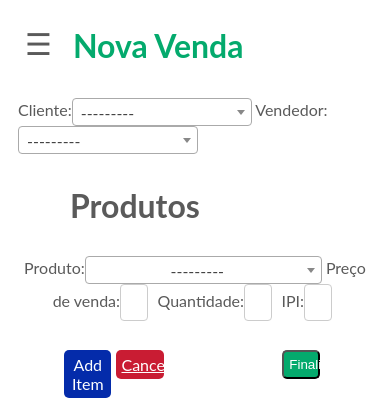
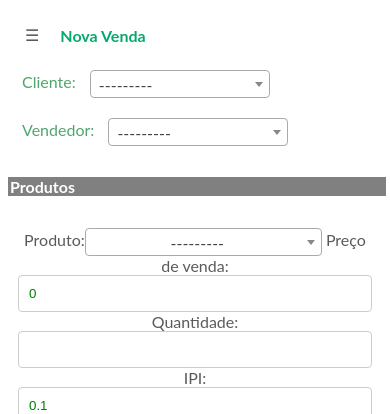
Before and after one commit to raafwill/swayapp, a Django app: page /swayapp/sale_add/ in a window 390 px wide. Shown: the part 63-477 px from the top of the page. Run offline with Django 3.2, Linux system fonts and the light colour scheme; data comes from the database, SQL or seed files in the repository; both versions use the stored data as it was after the commit; some libraries are stand-ins or nearby versions; grey boxes are pictures that could not be loaded.

Commit message:
Layout responsivo

```diff
--- a/system/swayapp/static/css/style.css
+++ b/system/swayapp/static/css/style.css
@@ -30,6 +30,7 @@ html {
 	margin-top: 63;
 	padding: 50;
 	margin-right: 20;
+	font-size:30px;
 }
 
 li {
@@ -92,6 +93,12 @@ color: white;
     width: 100%;
     background-color: black;
     float: right;
+}
+
+.sidenav p {
+    margin-bottom: 2;
+    text-align: center;
+    color: #04AA6D;
 }
 
 
@@ -217,10 +224,11 @@ color: white;
 .add-item-btn{
     width: 10%;
     float: left;
+    font-size: 100%;
     margin-left: 15%;
     padding: 5px 5px 5px 5px;
     border-radius: 5px;
-    background-color: #042baa;
+    background-color: #04AA6D;
     color: white;
     cursor: pointer;}
 
@@ -269,7 +277,7 @@ color: white;
 }
 
 input{
-  width: 8%;
+  width: 10%;
   padding: 10px;
   margin-right: 5;
   border: 1px solid #ccc;
@@ -302,394 +310,114 @@ input{
   flex: 100%;
 }
 
- @media (min-width: 1200px) {
-    .col-lg-1,
-    .col-lg-10,
-    .col-lg-11,
-    .col-lg-12,
-    .col-lg-2,
-    .col-lg-3,
-    .col-lg-4,
-    .col-lg-5,
-    .col-lg-6,
-    .col-lg-7,
-    .col-lg-8,
-    .col-lg-9 {
-      float: left;
+@media screen and (max-width: 450px) {
+
+
+  .sidenav .link_name {
+    padding: 8px 8px 8px 32px;
+    background-color: black;
+    text-decoration: none;
+    display: none;
+    font-size: 0px;
+    z-index: 1;
+    color: #818181;
+    display: block;
+    transition: 0.3s;
+    border-bottom: 2px solid #111;
 }
-    .col-lg-12 {
-      width: 100%;
+
+.sidenav a {
+padding: 5px 5px 5px 16px;
+
   }
-    .col-lg-11 {
-      width: 91.66666667%;
+
+  .willianclass {
+  font-size: 16px;
 	}
-    .col-lg-10 {
-      width: 83.33333333%;
-    }
-    .col-lg-9 {
-      width: 75%;
-    }
-    .col-lg-8 {
-      width: 66.66666667%;
-    }
-    .col-lg-7 {
-      width: 58.33333333%;
-    }
-    .col-lg-6 {
-      width: 50%;
-    }
-    .col-lg-5 {
-      width: 41.66666667%;
-    }
-    .col-lg-4 {
-      width: 33.33333333%;
-    }
-    .col-lg-3 {
-      width: 25%;
-    }
-    .col-lg-2 {
-      width: 16.66666667%;
-    }
-    .col-lg-1 {
-      width: 8.33333333%;
-    }
-    .col-lg-pull-12 {
-      right: 100%;
-    }
-    .col-lg-pull-11 {
-      right: 91.66666667%;
-    }
-    .col-lg-pull-10 {
-      right: 83.33333333%;
-    }
-    .col-lg-pull-9 {
-      right: 75%;
-    }
-    .col-lg-pull-8 {
-      right: 66.66666667%;
-    }
-    .col-lg-pull-7 {
-      right: 58.33333333%;
-    }
-    .col-lg-pull-6 {
-      right: 50%;
-    }
-    .col-lg-pull-5 {
-      right: 41.66666667%;
-    }
-    .col-lg-pull-4 {
-      right: 33.33333333%;
-    }
-    .col-lg-pull-3 {
-      right: 25%;
-    }
-    .col-lg-pull-2 {
-      right: 16.66666667%;
-    }
-    .col-lg-pull-1 {
-      right: 8.33333333%;
-    }
-    .col-lg-pull-0 {
-      right: auto;
-    }
-    .col-lg-push-12 {
-      left: 100%;
-    }
-    .col-lg-push-11 {
-      left: 91.66666667%;
-    }
-    .col-lg-push-10 {
-      left: 83.33333333%;
-    }
-    .col-lg-push-9 {
-      left: 75%;
-    }
-    .col-lg-push-8 {
-      left: 66.66666667%;
-    }
-    .col-lg-push-7 {
-      left: 58.33333333%;
-    }
-    .col-lg-push-6 {
-      left: 50%;
-    }
-    .col-lg-push-5 {
-      left: 41.66666667%;
-    }
-    .col-lg-push-4 {
-      left: 33.33333333%;
-    }
-    .col-lg-push-3 {
-      left: 25%;
-    }
-    .col-lg-push-2 {
-      left: 16.66666667%;
-    }
-    .col-lg-push-1 {
-      left: 8.33333333%;
-    }
-    .col-lg-push-0 {
-      left: auto;
-    }
-    .col-lg-offset-12 {
-      margin-left: 100%;
-    }
-    .col-lg-offset-11 {
-      margin-left: 91.66666667%;
-    }
-    .col-lg-offset-10 {
-      margin-left: 83.33333333%;
-    }
-    .col-lg-offset-9 {
-      margin-left: 75%;
-    }
-    .col-lg-offset-8 {
-      margin-left: 66.66666667%;
-    }
-    .col-lg-offset-7 {
-      margin-left: 58.33333333%;
-    }
-    .col-lg-offset-6 {
-      margin-left: 50%;
-    }
-    .col-lg-offset-5 {
-      margin-left: 41.66666667%;
-    }
-    .col-lg-offset-4 {
-      margin-left: 33.33333333%;
-    }
-    .col-lg-offset-3 {
-      margin-left: 25%;
-    }
-    .col-lg-offset-2 {
-      margin-left: 16.66666667%;
-    }
-    .col-lg-offset-1 {
-      margin-left: 8.33333333%;
-    }
-    .col-lg-offset-0 {
-      margin-left: 0;
-    }
+
+  .free-span {
+   font-size: 16px; }
+
+   .addbutton{
+
+    padding: 5px 12px;
+    font-size: 15px;
+    margin: 4px 0px;
+    cursor: pointer;
+    float: right;
+    margin-top: 56;
+    margin-right: 0;
+    border-radius: 10px;
 }
 
 
-  .col-lg-1,
-  .col-lg-10,
-  .col-lg-11,
-  .col-lg-12,
-  .col-lg-2,
-  .col-lg-3,
-  .col-lg-4,
-  .col-lg-5,
-  .col-lg-6,
-  .col-lg-7,
-  .col-lg-8,
-  .col-lg-9,
-  .col-md-1,
-  .col-md-10,
-  .col-md-11,
-  .col-md-12,
-  .col-md-2,
-  .col-md-3,
-  .col-md-4,
-  .col-md-5,
-  .col-md-6,
-  .col-md-7,
-  .col-md-8,
-  .col-md-9,
-  .col-sm-1,
-  .col-sm-10,
-  .col-sm-11,
-  .col-sm-12,
-  .col-sm-2,
-  .col-sm-3,
-  .col-sm-4,
-  .col-sm-5,
-  .col-sm-6,
-  .col-sm-7,
-  .col-sm-8,
-  .col-sm-9,
-  .col-xs-1,
-  .col-xs-10,
-  .col-xs-11,
-  .col-xs-12,
-  .col-xs-2,
-  .col-xs-3,
-  .col-xs-4,
-  .col-xs-5,
-  .col-xs-6,
-  .col-xs-7,
-  .col-xs-8,
-  .col-xs-9 {
-    position: relative;
-    min-height: 1px;
-    padding-right: 15px;
-    padding-left: 15px;
+/* renderizando modal de form */
+.modal {
+  display: none; /* Hidden by default */
+  position: fixed; /* Stay in place */
+  z-index: 1; /* Sit on top */
+  left: 0;
+  top: 0;
+  width: 100%; /* Full width */
+  height: 50%; /* Full height */
+  overflow: auto; /* Enable scroll if needed */
+  background-color: rgb(0,0,0); /* Fallback color */
+  background-color: rgba(0,0,0,0.4); /* Black w/ opacity */
 }
-  .col-xs-1,
-  .col-xs-10,
-  .col-xs-11,
-  .col-xs-12,
-  .col-xs-2,
-  .col-xs-3,
-  .col-xs-4,
-  .col-xs-5,
-  .col-xs-6,
-  .col-xs-7,
-  .col-xs-8,
-  .col-xs-9 {
-    float: left;
+
+.modal-content {
+  background-color: #082a331f;
+  margin: 1% auto; /* 1% from the top and centered */
+  padding: 20px;
+  width: 30%; /* Could be more or less, depending on screen size */
 }
-  .col-xs-12 {
+
+.modal-header{
+    padding: 15px 16px;
+    background-color: #04AA6D;
+    color: white;
+}
+
+.modal-body{
+    padding: 40;
+  	border-radius: 5px;
+  	background-color: #f2f2f2;
+}
+
+.close-modal {
+  color: white;
+  float: right;
+  font-size: 28px;
+  font-weight: bold;
+}
+
+.left{
+    text-align: left;
+    margin-left: 0px;
+    font-size: 16px;
+    background-color: gray;
     width: 100%;
+    color: white;
+
+;}
+
+input{
+  width: 100%;
+  padding: 10px;
+  margin-right: 5;
+  border: 1px solid #ccc;
+  border-radius: 4px;
+  box-sizing: border-box;
+  resize: vertical;
+  color: green;
+
 }
-  .col-xs-11 {
-    width: 91.66666667%;
+
+.label-sale{
+color: #4fa56d;
+padding: 0px 10px 0px 20px;
+width: 100px;
 }
-  .col-xs-10 {
-    width: 83.33333333%;
+
+.sale-form {}
 }
-  .col-xs-9 {
-    width: 75%;
-  }
-  .col-xs-8 {
-    width: 66.66666667%;
-  }
-  .col-xs-7 {
-    width: 58.33333333%;
-  }
-  .col-xs-6 {
-    width: 50%;
-  }
-  .col-xs-5 {
-    width: 41.66666667%;
-  }
-  .col-xs-4 {
-    width: 33.33333333%;
-  }
-  .col-xs-3 {
-    width: 25%;
-  }
-  .col-xs-2 {
-    width: 16.66666667%;
-  }
-  .col-xs-1 {
-    width: 8.33333333%;
-  }
-  .col-xs-pull-12 {
-    right: 100%;
-  }
-  .col-xs-pull-11 {
-    right: 91.66666667%;
-  }
-  .col-xs-pull-10 {
-    right: 83.33333333%;
-  }
-  .col-xs-pull-9 {
-    right: 75%;
-  }
-  .col-xs-pull-8 {
-    right: 66.66666667%;
-  }
-  .col-xs-pull-7 {
-    right: 58.33333333%;
-  }
-  .col-xs-pull-6 {
-    right: 50%;
-  }
-  .col-xs-pull-5 {
-    right: 41.66666667%;
-  }
-  .col-xs-pull-4 {
-    right: 33.33333333%;
-  }
-  .col-xs-pull-3 {
-    right: 25%;
-  }
-  .col-xs-pull-2 {
-    right: 16.66666667%;
-  }
-  .col-xs-pull-1 {
-    right: 8.33333333%;
-  }
-  .col-xs-pull-0 {
-    right: auto;
-  }
-  .col-xs-push-12 {
-    left: 100%;
-  }
-  .col-xs-push-11 {
-    left: 91.66666667%;
-  }
-  .col-xs-push-10 {
-    left: 83.33333333%;
-  }
-  .col-xs-push-9 {
-    left: 75%;
-  }
-  .col-xs-push-8 {
-    left: 66.66666667%;
-  }
-  .col-xs-push-7 {
-    left: 58.33333333%;
-  }
-  .col-xs-push-6 {
-    left: 50%;
-  }
-  .col-xs-push-5 {
-    left: 41.66666667%;
-  }
-  .col-xs-push-4 {
-    left: 33.33333333%;
-  }
-  .col-xs-push-3 {
-    left: 25%;
-  }
-  .col-xs-push-2 {
-    left: 16.66666667%;
-  }
-  .col-xs-push-1 {
-    left: 8.33333333%;
-  }
-  .col-xs-push-0 {
-    left: auto;
-  }
-  .col-xs-offset-12 {
-    margin-left: 100%;
-  }
-  .col-xs-offset-11 {
-    margin-left: 91.66666667%;
-  }
-  .col-xs-offset-10 {
-    margin-left: 83.33333333%;
-  }
-  .col-xs-offset-9 {
-    margin-left: 75%;
-  }
-  .col-xs-offset-8 {
-    margin-left: 66.66666667%;
-  }
-  .col-xs-offset-7 {
-    margin-left: 58.33333333%;
-  }
-  .col-xs-offset-6 {
-    margin-left: 50%;
-  }
-  .col-xs-offset-5 {
-    margin-left: 41.66666667%;
-  }
-  .col-xs-offset-4 {
-    margin-left: 33.33333333%;
-  }
-  .col-xs-offset-3 {
-    margin-left: 25%;
-  }
-  .col-xs-offset-2 {
-    margin-left: 16.66666667%;
-  }
-  .col-xs-offset-1 {
-    margin-left: 8.33333333%;
-  }
-  .col-xs-offset-0 {
-    margin-left: 0;
-  }
--- a/system/swayapp/templates/base.html
+++ b/system/swayapp/templates/base.html
@@ -1,4 +1,3 @@
-
 <html lang="en">
 <head>
   {% load static %}
@@ -14,6 +13,7 @@
   {% endblock title %}
 
     <link href="{% static 'css/style.css' %}" rel="stylesheet">
+    <link href='https://unpkg.com/boxicons@2.1.2/css/boxicons.min.css' rel='stylesheet'>
 
   <style type="text/css">
     /* Move down content because we have a fixed navbar that is 50px tall */
@@ -38,10 +38,10 @@
     <!--[if lt IE 9]>
     <script src="/static/js/html5shiv.js"></script>
     <script src="/static/js/respond.min.js"></script>
+    <script src="https://unpkg.com/boxicons@2.1.2/dist/boxicons.js"></script>
     <![endif]-->
   {% block js %}{% endblock %}
 </head>
-
 
 <!-- <body ng-app="base"> -->
 <body>
@@ -53,25 +53,40 @@
     <li><a>Suporte</a></li>
 </ul>
 
-
 <div id="main">
     <div id="mySidenav" class="sidenav">
-
         <a href="javascript:void(0)" class="closebtn" onclick="closeNav()">&times;</a>
-			<a href="{% url 'swayapp:sale_list' %}" >Vendas</a>
-			<a href="{% url 'swayapp:product_list' %}">Produtos</a>
-			<a href="#">Clientes</a>
-			<a href="#">Sellers</a>
-			<a href="#">Staff</a>
+        <a class="option" href="{% url 'swayapp:sale_list' %}" >
+            <i class='bx bxs-cart-add' style="color:white;"></i>
+            <span class="link_name"> Vendas</span>
+        </a>
+        <a href="{% url 'swayapp:product_list' %}">
+            <i class='bx bx-package' style="color:white;"></i>
+            <span class="link_name">Produtos</span>
+        </a>
+        <a href="#">
+            <i class='bx bxs-truck' style="color:white;"></i>
+            <span class="link_name">Sellers</span>
+        </a>
+        <a href="#">
+            <i class='bx bxs-hand' style="color:white;"></i>
+            <span class="link_name">Staff</span>
+        </a>
+        <a href="#">
+            <i class='bx bx-body' style="color:#04AA6D;"></i>
+            <span class="link_name">Clientes</span>
+        </a>
+        <div>
             <p id="id-times" class="intimes">
                 Boa Noite!
             </p>
         </div>
+    </div>
 
-	<span class="free-span" style="font-size:30px;cursor:pointer;padding:1" onclick="openNav()">&#9776;</span>
+
+    <span id="free_span" class="free-span" style="cursor:pointer;padding:1" onclick="openNav()">&#9776;</span>
 
     {% block content %}
-
     {% endblock content %}
 
     <footer>
@@ -92,7 +107,6 @@
     </footer>
 </div>
 
-
 <script>
   if (!window.Global) {
     window.Global = [];
@@ -101,22 +115,29 @@
     ]{% endblock angulardependencies %};
 
     function openNav() {
+ if (screen.width <=450){
+ document.getElementById("mySidenav").style.width = "60px";
+ document.getElementById("main").style.marginLeft = "60px";
+ document.getElementById("free_span").innerHTML = "";
+ }
+ else {
  document.getElementById("mySidenav").style.width = "250px";
  document.getElementById("main").style.marginLeft = "250px";
+ document.getElementById("free_span").innerHTML = "";}
 }
 
 function closeNav() {
   document.getElementById("mySidenav").style.width = "0";
-  document.getElementById("main").style.marginLeft= "0";
+  document.getElementById("main").style.marginLeft= "0"
+  document.getElementById("free_span").innerHTML = "&#9776;";
 }
 
 if (new Date().getHours() <= 12) {
   document.getElementById("id-times").innerHTML = "Bom Dia!";
 }
-else if (new Date().getHours() <= 17) {
+else if (new Date().getHours() <= 18) {
   document.getElementById("id-times").innerHTML = "Boa Tarde";
   }
-
 </script>
 
 </body>
--- a/system/swayapp/templates/sale_form.html
+++ b/system/swayapp/templates/sale_form.html
@@ -22,20 +22,32 @@
 <div class="row">
     <form action="" method="POST">
         {% csrf_token %}
-        <div class="bloco-form">
-            {{ forms }}
-            {{ formset.management_form }}
+        {{ formset.management_form }}
+
+        <div class="row">
+            <div class="bloco-form">
+                <label class="label-sale" for="{{ forms.customer.id_for_label }}">Cliente:</label>
+                {% csrf_token %}
+                {{ forms.customer }}
+            </div>
+            <div class="bloco-form">
+                <label class="label-sale" for="{{ forms.seller.id_for_label }}">Vendedor:</label>
+                {% csrf_token %}
+                {{ forms.seller }}
+            </div>
         </div>
+
         <div class="center">
             <h1><legend class="left">Produtos</legend></h1>
+
             <div id="order" class="bloco-form">
                 {% for item_order_form in formset %}
-                <div id="item{{ forloop.counter0 }}">
+                <div class="sale-form" id="item{{ forloop.counter0 }}">
                     {{ item_order_form }}
                 </div>
                 {% endfor %}
             </div><br>
-            <a id="add-item" class="add-item-btn"><i></i>Add Item</a>
+            <a id="add-item" class="add-item-btn"><i class='bx bxs-cart-add'></i></a>
             <div>
                 <a href="{% url 'swayapp:sale_list' %}" class="cancel-btn">
                     <i></i>
--- a/system/swayapp/views.py
+++ b/system/swayapp/views.py
@@ -223,7 +223,7 @@ def product_price(request):
 class SaleList(CounterMixin, ListView):
     template_name = 'sale_list.html'
     model = Sale
-    paginate_by = 20
+    paginate_by = 30
 
     def get_queryset(self):
 
```
Also changed, not shown: system/db.sqlite3. Lines whose indentation alone changed are shown as unchanged.
